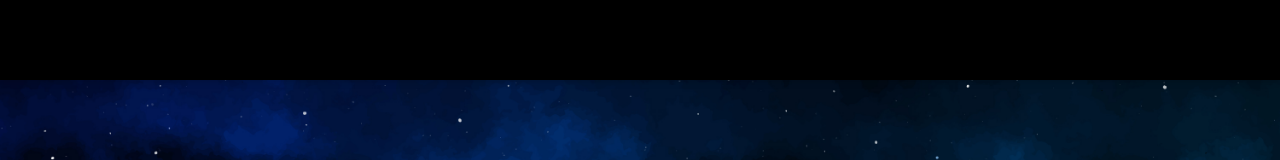
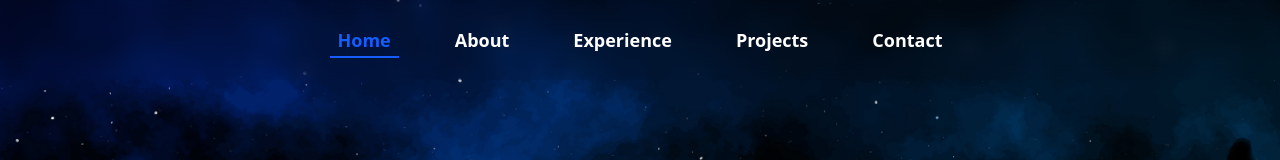
Before and after one commit to jeffreyhoang/Portfolio, a React (Vite) app in the folder frontend/: page / in a window 1280 px wide. Shown: the top 160 px of the page. Built offline with nearby package versions, Linux system fonts and the light colour scheme.

Commit message:
Add navbar

```diff
--- a/frontend/src/App.jsx
+++ b/frontend/src/App.jsx
@@ -1,4 +1,4 @@
-import { React } from "react";
+import React, { useRef, useState, useEffect } from "react";
 import Navbar from "/src/components/navbar/page";
 import Homepage from "/src/components/homepage/page";
 import About from "/src/components/about/page";
@@ -7,34 +7,65 @@ import Projects from "/src/components/projects/page";
 import Contact from "/src/components/contact/page";
 
 function App() {
+    const [active, setActive] = useState("Home");
+
+    const refs = {
+        Home: useRef(null),
+        About: useRef(null),
+        Experience: useRef(null),
+        Projects: useRef(null),
+        Contact: useRef(null),
+    };
+
+    useEffect(() => {
+        const observers = [];
+
+        Object.entries(refs).forEach(([key, ref]) => {
+            if (!ref.current) return;
+
+            const observer = new IntersectionObserver(
+                ([entry]) => {
+                    if (entry.isIntersecting) {
+                        setActive(key);
+                    }
+                },
+                {
+                    threshold: 0, // triggers as soon as top hits rootMargin area
+                    rootMargin: "-40% 0px -60% 0px", // top hits 60% of viewport
+                }
+            );
+
+            observer.observe(ref.current);
+            observers.push(observer);
+        });
+
+        // Cleanup all observers
+        return () => observers.forEach((observer) => observer.disconnect());
+    }, []);
+
     return (
         <div>
-      <Navbar />
+        <Navbar refs={refs} active={active} setActive={setActive} />
+
         <main>
-
-        <section>
+            <section ref={refs.Home}>
                 <Homepage />
             </section>
-
-        <section>
+            <section ref={refs.About}>
                 <About />
             </section>
-
-        <section>
+            <section ref={refs.Experience}>
                 <Journey />
             </section>
-
-        <section>
+            <section ref={refs.Projects}>
                 <Projects />
             </section>
-
-        <section>
+            <section ref={refs.Contact}>
                 <Contact />
             </section>
-
         </main>
         </div>
     );
 }
 
-export default App
+export default App;
--- a/frontend/src/components/about/page.jsx
+++ b/frontend/src/components/about/page.jsx
@@ -57,8 +57,7 @@ const fadeInVariants = {
 
 const About = () => {
     return (
-        <section className="relative bg-[url('/assets/img/background1.png')] bg-cover bg-right bg-no-repeat bg-black flex flex-col gap-8 px-8 py-16">
-
+        <section className="relative bg-[url('/assets/img/background1.png')] bg-cover bg-right bg-no-repeat bg-black flex flex-col gap-8 px-8 py-20">
             {/* Title Section */}
             <div className="flex items-center justify-center gap-4 z-10">
                 <div className="w-20 sm:w-24 h-2 bg-white clip-point-left"></div>
--- a/frontend/src/components/contact/page.jsx
+++ b/frontend/src/components/contact/page.jsx
@@ -62,7 +62,7 @@ const Contact = () => {
 
     return (
         <div className="bg-gradient-to-b from-sky-600 md:h-screen overflow-hidden">
-            <div className="relative px-8 pt-16 flex flex-col gap-8">
+            <div className="relative px-8 pt-20 flex flex-col gap-4 md:gap-8">
 
                 {/* Title Section */}
                 <div className="flex items-center justify-center gap-4 z-1">
@@ -73,7 +73,7 @@ const Contact = () => {
                     <div className="w-20 sm:w-24 h-2 bg-white clip-point-right"></div>
                 </div>
 
-                <div className="container mx-auto flex flex-col gap-12 items-center md:items-start md:justify-center md:flex-row z-10">
+                <div className="container mx-auto flex flex-col gap-6 md:gap-12 items-center md:items-start md:justify-center md:flex-row z-10">
                     {/* Let's Talk Section */}
                     <motion.div
                         initial="offscreen"
--- a/frontend/src/components/homepage/page.jsx
+++ b/frontend/src/components/homepage/page.jsx
@@ -20,7 +20,7 @@ const fadeInVariants = {
 
 const Homepage = () => {
     return (
-        <section className="h-[calc(100vh-80px)] bg-[url(/assets/img/background.jpg)] bg-cover bg-center bg-no-repeat px-8 md:px-16 2xl:px-24">
+        <section className="h-screen bg-[url(/assets/img/background.jpg)] bg-cover bg-center bg-no-repeat px-8 md:px-16 2xl:px-24">
             <motion.div
                 initial="offscreen"
                 whileInView="onscreen"
--- a/frontend/src/components/journey/page.jsx
+++ b/frontend/src/components/journey/page.jsx
@@ -81,7 +81,7 @@ const rightVariants = {
 
 const Journey = () => {
     return (
-        <section className="relative flex flex-col bg-gradient-to-b from-black to-blue-900 px-8 py-16 gap-8 overflow-hidden">
+        <section className="relative flex flex-col bg-gradient-to-b from-black to-blue-900 px-8 py-20 gap-8 overflow-hidden">
             {/* Background image (behind content) */}
             <img
                 src="/assets/img/background2.png"
--- a/frontend/src/components/navbar/page.jsx
+++ b/frontend/src/components/navbar/page.jsx
@@ -1,9 +1,46 @@
-import { React } from "react";
+import { React, useState } from "react";
+import { motion } from "motion/react";
 
-const Navbar = () => {
+const navItems = [
+  "Home",
+  "About",
+  "Experience",
+  "Projects",
+  "Contact",
+]
+
+const Navbar = ({ refs, active, setActive }) => {
+
+    const handleClick = (item) => {
+        setActive(item);
+        refs[item]?.current?.scrollIntoView({ behavior: "smooth" });
+    };
+
   return (
-    <div className="bg-black shadow-md sticky top-0 z-50 h-20">
-
+    <div className="bg-transparent bg-opacity-10 backdrop-blur-sm fixed top-0 z-50 w-screen h-20">
+        <div className="flex justify-center items-center gap-1 sm:gap-8 md:gap-12 h-full">
+          {navItems.map((navItem) => (
+            <div key={navItem} className="relative">
+              <h2
+                className={`text-xs sm:text-lg md:font-xl lg:font-2xl font-semibold cursor-pointer px-2 py-1 ${active === navItem ? 'text-blue-600' : 'text-white'}`}
+                onClick={() => handleClick(navItem)}
+              >
+                {navItem}
+              </h2>
+              {active === navItem && (
+                <motion.div
+                  layoutId="nav-border"
+                  className="absolute inset-0 border-b-2 border-blue-600 "
+                  transition={{
+                    type: "spring",
+                    stiffness: 300,
+                    damping: 20,
+                  }}
+                />
+              )}
+            </div>
+          ))}
+        </div>
     </div>
   )
 };
--- a/frontend/src/components/projects/page.jsx
+++ b/frontend/src/components/projects/page.jsx
@@ -45,7 +45,7 @@ const cardVariants = {
 
 const Projects = () => {
     return (
-        <section className="relative px-8 py-16 flex flex-col gap-8 bg-gradient-to-b from-blue-900 to-sky-600">
+        <section className="relative px-8 py-20 flex flex-col gap-8 bg-gradient-to-b from-blue-900 to-sky-600">
 
             {/* Background image (behind content) */}
             <img
```
Lines whose indentation alone changed are shown as unchanged.
